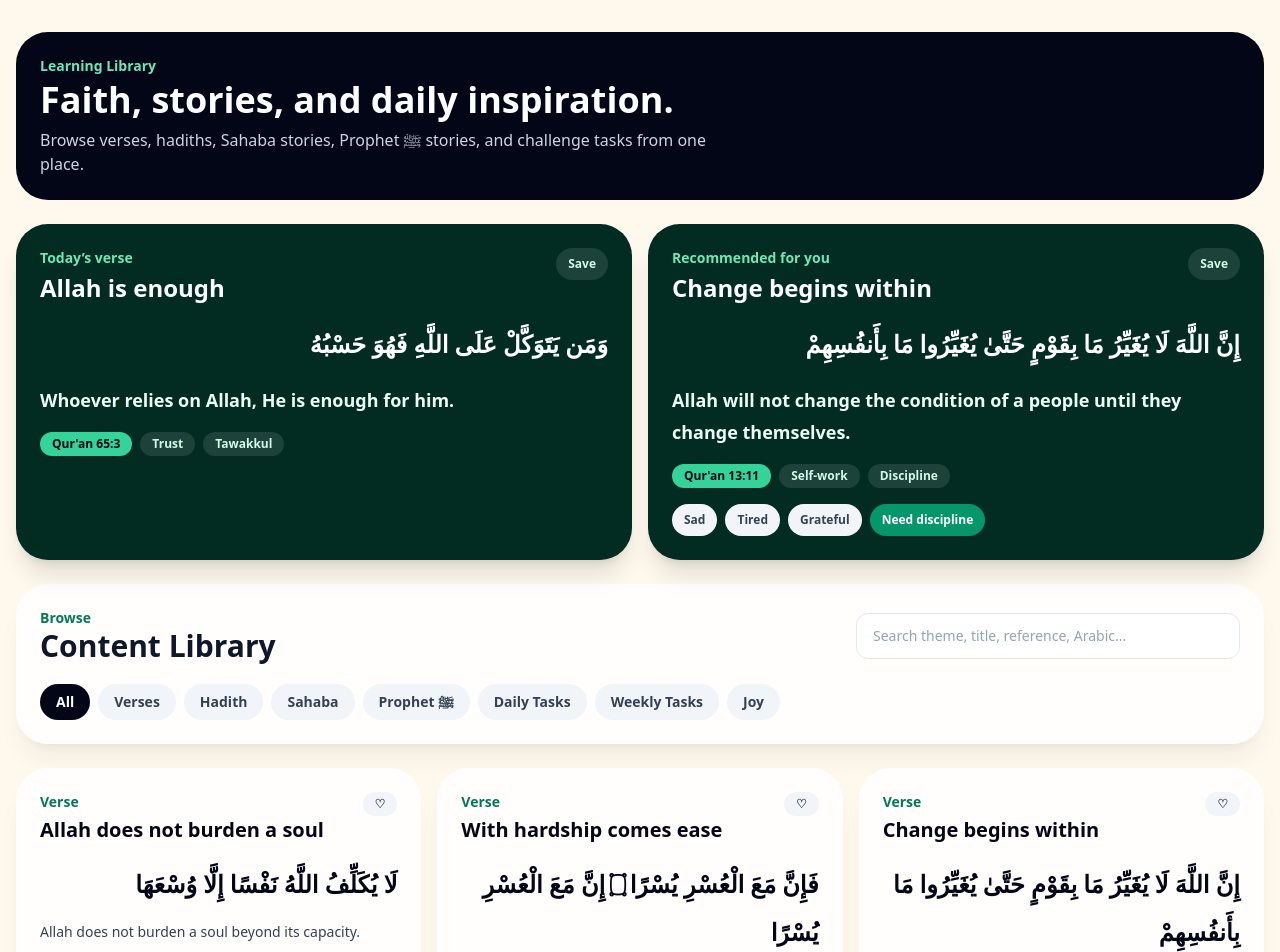
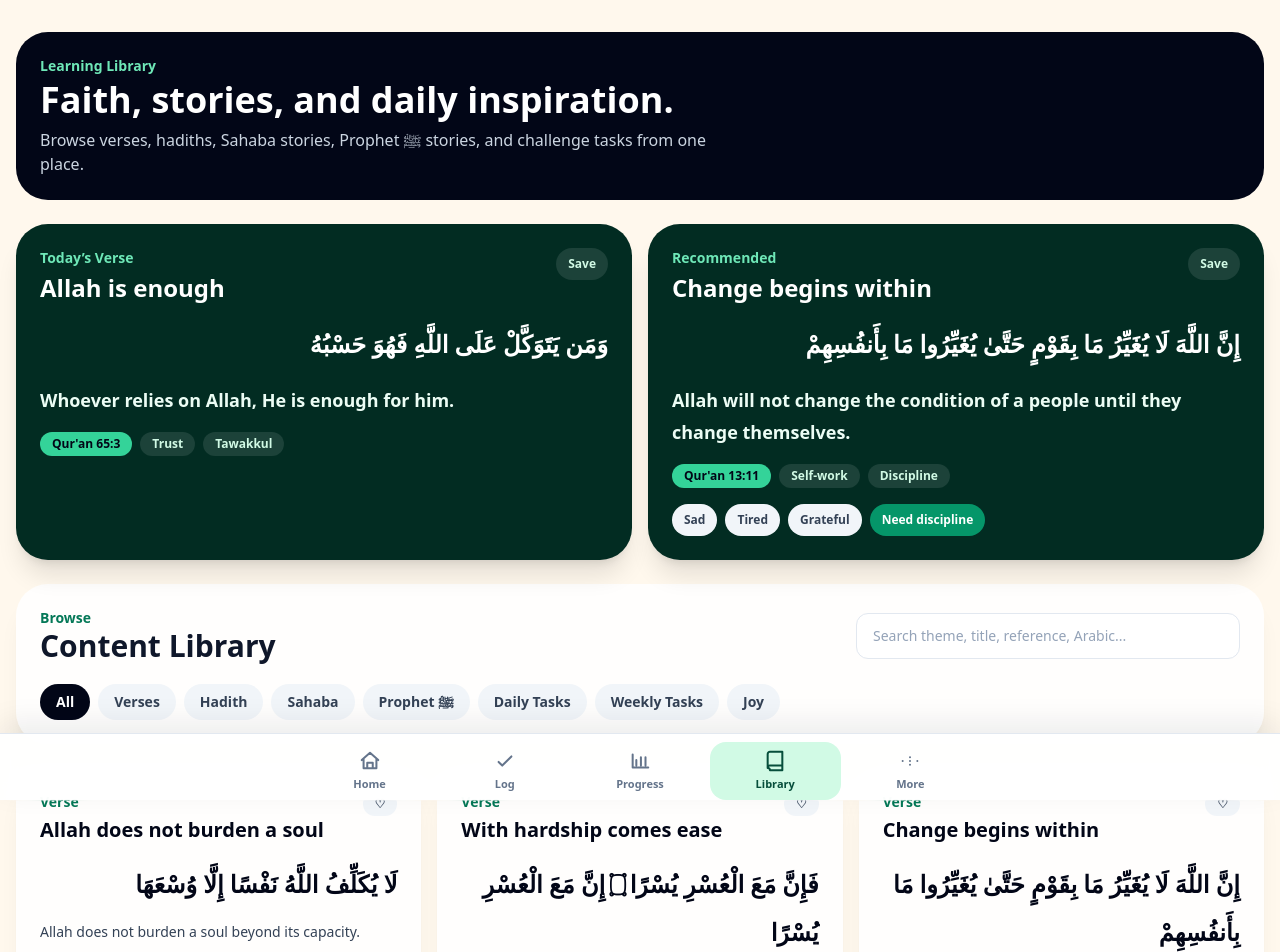
Before and after one commit to hxhhxxs/The-Challenge-, a Next.js app: page /learning in a window 1280 px wide. Shown: the top 952 px of the page. Built offline with nearby package versions, Linux system fonts and the light colour scheme.

Commit message:
Clean learning library labels and add nav

```diff
--- a/app/learning/page.tsx
+++ b/app/learning/page.tsx
@@ -1,7 +1,7 @@
 "use client";
 
-import Link from "next/link";
 import { useMemo, useState } from "react";
+import { BottomNav } from "@/components/BottomNav";
 import { cardClass, pageBg } from "@/lib/challenge-ui";
 import { getDailyLearningItem, getRecommendedLearningItem, learningItems, type LearningItem } from "@/lib/content-library";
 
@@ -31,18 +31,13 @@ export default function LearningPage() {
   const daily = getDailyLearningItem();
   const recommended = getRecommendedLearningItem(mood);
 
-  const visibleItems = useMemo(() => {
-    return learningItems.filter((item) => {
-      const matchesType = filter === "all" || item.type === filter;
-      const text = `${item.title} ${item.shortText} ${item.arabicText || ""} ${item.reference || ""} ${item.themes.join(" ")}`.toLowerCase();
-      const matchesQuery = !query.trim() || text.includes(query.toLowerCase());
-      return matchesType && matchesQuery;
-    });
-  }, [filter, query]);
+  const visibleItems = useMemo(() => learningItems.filter((item) => {
+    const matchesType = filter === "all" || item.type === filter;
+    const text = `${item.title} ${item.shortText} ${item.arabicText || ""} ${item.reference || ""} ${item.themes.join(" ")}`.toLowerCase();
+    return matchesType && (!query.trim() || text.includes(query.toLowerCase()));
+  }), [filter, query]);
 
-  function toggleSave(id: string) {
-    setSaved((current) => current.includes(id) ? current.filter((x) => x !== id) : [...current, id]);
-  }
+  function toggleSave(id: string) { setSaved((current) => current.includes(id) ? current.filter((x) => x !== id) : [...current, id]); }
 
   return (
     <main className={pageBg}>
@@ -54,108 +49,25 @@ export default function LearningPage() {
         </section>
 
         <section className="grid gap-4 lg:grid-cols-2">
-          <FeatureCard title="Today’s verse" item={daily} saved={saved.includes(daily.id)} onSave={() => toggleSave(daily.id)} />
-          <FeatureCard title="Recommended for you" item={recommended} saved={saved.includes(recommended.id)} onSave={() => toggleSave(recommended.id)}>
-            <div className="mt-4 flex flex-wrap gap-2">
-              {moodOptions.map((option) => (
-                <button key={option.value} onClick={() => setMood(option.value)} className={`rounded-full px-3 py-2 text-xs font-black ${mood === option.value ? "bg-emerald-600 text-white" : "bg-slate-100 text-slate-700"}`}>{option.label}</button>
-              ))}
-            </div>
+          <FeatureCard title="Today’s Verse" item={daily} saved={saved.includes(daily.id)} onSave={() => toggleSave(daily.id)} />
+          <FeatureCard title="Recommended" item={recommended} saved={saved.includes(recommended.id)} onSave={() => toggleSave(recommended.id)}>
+            <div className="mt-4 flex flex-wrap gap-2">{moodOptions.map((option) => <button key={option.value} onClick={() => setMood(option.value)} className={`rounded-full px-3 py-2 text-xs font-black ${mood === option.value ? "bg-emerald-600 text-white" : "bg-slate-100 text-slate-700"}`}>{option.label}</button>)}</div>
           </FeatureCard>
         </section>
 
         <section className={cardClass}>
-          <div className="flex flex-col gap-4 lg:flex-row lg:items-center lg:justify-between">
-            <div>
-              <p className="text-sm font-black text-emerald-700">Browse</p>
-              <h2 className="text-3xl font-black">Content Library</h2>
-            </div>
-            <input value={query} onChange={(e) => setQuery(e.target.value)} placeholder="Search theme, title, reference, Arabic..." className="w-full rounded-xl border border-slate-200 bg-white px-4 py-3 text-sm outline-none placeholder:text-slate-400 focus:border-emerald-600 lg:max-w-sm" />
-          </div>
-          <div className="mt-5 flex flex-wrap gap-2">
-            {filters.map((item) => (
-              <button key={item.value} onClick={() => setFilter(item.value)} className={`rounded-full px-4 py-2 text-sm font-black ${filter === item.value ? "bg-slate-950 text-white" : "bg-slate-100 text-slate-700"}`}>{item.label}</button>
-            ))}
-          </div>
+          <div className="flex flex-col gap-4 lg:flex-row lg:items-center lg:justify-between"><div><p className="text-sm font-black text-emerald-700">Browse</p><h2 className="text-3xl font-black">Content Library</h2></div><input value={query} onChange={(e) => setQuery(e.target.value)} placeholder="Search theme, title, reference, Arabic..." className="w-full rounded-xl border border-slate-200 bg-white px-4 py-3 text-sm outline-none placeholder:text-slate-400 focus:border-emerald-600 lg:max-w-sm" /></div>
+          <div className="mt-5 flex flex-wrap gap-2">{filters.map((item) => <button key={item.value} onClick={() => setFilter(item.value)} className={`rounded-full px-4 py-2 text-sm font-black ${filter === item.value ? "bg-slate-950 text-white" : "bg-slate-100 text-slate-700"}`}>{item.label}</button>)}</div>
         </section>
 
-        <section className="grid gap-4 md:grid-cols-2 lg:grid-cols-3">
-          {visibleItems.map((item) => (
-            <LearningCard key={item.id} item={item} saved={saved.includes(item.id)} onSave={() => toggleSave(item.id)} />
-          ))}
-        </section>
-
-        <section className="rounded-[2rem] bg-emerald-100 p-5 text-emerald-950">
-          <p className="font-black">Arabic restored</p>
-          <p className="mt-1 text-sm font-semibold">Qur’an and hadith cards now show Arabic text above the English meaning.</p>
-        </section>
-
-        <div className="flex flex-wrap gap-3">
-          <Link href="/dashboard" className="rounded-full bg-slate-950 px-5 py-3 font-black text-white">Back to dashboard</Link>
-          <Link href="/tools" className="rounded-full bg-emerald-600 px-5 py-3 font-black text-white">Tools</Link>
-        </div>
+        <section className="grid gap-4 md:grid-cols-2 lg:grid-cols-3">{visibleItems.map((item) => <LearningCard key={item.id} item={item} saved={saved.includes(item.id)} onSave={() => toggleSave(item.id)} />)}</section>
       </div>
+      <BottomNav />
     </main>
   );
 }
 
-function ArabicBlock({ text, dark = false }: { text?: string; dark?: boolean }) {
-  if (!text) return null;
-  return <p dir="rtl" className={`mt-4 text-right text-2xl font-black leading-loose ${dark ? "text-white" : "text-slate-950"}`}>{text}</p>;
-}
-
-function FeatureCard({ title, item, saved, onSave, children }: { title: string; item: LearningItem; saved: boolean; onSave: () => void; children?: React.ReactNode }) {
-  return (
-    <section className="rounded-[2rem] bg-emerald-950 p-6 text-white shadow-xl">
-      <div className="flex items-start justify-between gap-4">
-        <div>
-          <p className="text-sm font-black text-emerald-300">{title}</p>
-          <h2 className="mt-1 text-2xl font-black">{item.title}</h2>
-        </div>
-        <button onClick={onSave} className="rounded-full bg-white/10 px-3 py-2 text-xs font-black text-emerald-100">{saved ? "Saved" : "Save"}</button>
-      </div>
-      <ArabicBlock text={item.arabicText} dark />
-      <p className="mt-4 text-lg font-semibold leading-8 text-emerald-50">{item.shortText}</p>
-      {item.fullText && <p className="mt-3 text-sm leading-6 text-emerald-100">{item.fullText}</p>}
-      <div className="mt-4 flex flex-wrap gap-2">
-        {item.reference && <span className="rounded-full bg-emerald-400 px-3 py-1 text-xs font-black text-slate-950">{item.reference}</span>}
-        {item.themes.map((theme) => <span key={theme} className="rounded-full bg-white/10 px-3 py-1 text-xs font-black text-emerald-100">{theme}</span>)}
-      </div>
-      {children}
-    </section>
-  );
-}
-
-function LearningCard({ item, saved, onSave }: { item: LearningItem; saved: boolean; onSave: () => void }) {
-  return (
-    <article className={cardClass}>
-      <div className="flex items-start justify-between gap-4">
-        <div>
-          <p className="text-sm font-black text-emerald-700">{prettyType(item.type)}</p>
-          <h3 className="mt-1 text-xl font-black text-slate-950">{item.title}</h3>
-        </div>
-        <button onClick={onSave} className={`rounded-full px-3 py-1 text-xs font-black ${saved ? "bg-emerald-600 text-white" : "bg-slate-100 text-slate-600"}`}>{saved ? "Saved" : "♡"}</button>
-      </div>
-      <ArabicBlock text={item.arabicText} />
-      <p className="mt-3 text-sm leading-6 text-slate-700">{item.shortText}</p>
-      {item.fullText && <details className="mt-3"><summary className="cursor-pointer text-sm font-black text-emerald-700">Read more</summary><p className="mt-2 text-sm leading-6 text-slate-600">{item.fullText}</p></details>}
-      <div className="mt-4 flex flex-wrap gap-2">
-        {item.reference && <span className="rounded-full bg-slate-100 px-3 py-1 text-xs font-black text-slate-600">{item.reference}</span>}
-        {item.themes.slice(0, 2).map((theme) => <span key={theme} className="rounded-full bg-emerald-50 px-3 py-1 text-xs font-black text-emerald-700">{theme}</span>)}
-      </div>
-    </article>
-  );
-}
-
-function prettyType(type: LearningItem["type"]) {
-  const names: Record<LearningItem["type"], string> = {
-    verse: "Verse",
-    hadith: "Hadith",
-    sahaba_story: "Sahaba Story",
-    prophet_story: "Prophet ﷺ Story",
-    daily_task: "Daily Task",
-    weekly_task: "Weekly Task",
-    joy_task: "Joy Task",
-  };
-  return names[type];
-}
+function ArabicBlock({ text, dark = false }: { text?: string; dark?: boolean }) { if (!text) return null; return <p dir="rtl" className={`mt-4 text-right text-2xl font-black leading-loose ${dark ? "text-white" : "text-slate-950"}`}>{text}</p>; }
+function FeatureCard({ title, item, saved, onSave, children }: { title: string; item: LearningItem; saved: boolean; onSave: () => void; children?: React.ReactNode }) { return <section className="rounded-[2rem] bg-emerald-950 p-6 text-white shadow-xl"><div className="flex items-start justify-between gap-4"><div><p className="text-sm font-black text-emerald-300">{title}</p><h2 className="mt-1 text-2xl font-black">{item.title}</h2></div><button onClick={onSave} className="rounded-full bg-white/10 px-3 py-2 text-xs font-black text-emerald-100">{saved ? "Saved" : "Save"}</button></div><ArabicBlock text={item.arabicText} dark /><p className="mt-4 text-lg font-semibold leading-8 text-emerald-50">{item.shortText}</p>{item.fullText && <p className="mt-3 text-sm leading-6 text-emerald-100">{item.fullText}</p>}<div className="mt-4 flex flex-wrap gap-2">{item.reference && <span className="rounded-full bg-emerald-400 px-3 py-1 text-xs font-black text-slate-950">{item.reference}</span>}{item.themes.map((theme) => <span key={theme} className="rounded-full bg-white/10 px-3 py-1 text-xs font-black text-emerald-100">{theme}</span>)}</div>{children}</section>; }
+function LearningCard({ item, saved, onSave }: { item: LearningItem; saved: boolean; onSave: () => void }) { return <article className={cardClass}><div className="flex items-start justify-between gap-4"><div><p className="text-sm font-black text-emerald-700">{prettyType(item.type)}</p><h3 className="mt-1 text-xl font-black text-slate-950">{item.title}</h3></div><button onClick={onSave} className={`rounded-full px-3 py-1 text-xs font-black ${saved ? "bg-emerald-600 text-white" : "bg-slate-100 text-slate-600"}`}>{saved ? "Saved" : "♡"}</button></div><ArabicBlock text={item.arabicText} /><p className="mt-3 text-sm leading-6 text-slate-700">{item.shortText}</p>{item.fullText && <details className="mt-3"><summary className="cursor-pointer text-sm font-black text-emerald-700">Read more</summary><p className="mt-2 text-sm leading-6 text-slate-600">{item.fullText}</p></details>}<div className="mt-4 flex flex-wrap gap-2">{item.reference && <span className="rounded-full bg-slate-100 px-3 py-1 text-xs font-black text-slate-600">{item.reference}</span>}{item.themes.slice(0, 2).map((theme) => <span key={theme} className="rounded-full bg-emerald-50 px-3 py-1 text-xs font-black text-emerald-700">{theme}</span>)}</div></article>; }
+function prettyType(type: LearningItem["type"]) { const names: Record<LearningItem["type"], string> = { verse: "Verse", hadith: "Hadith", sahaba_story: "Sahaba Story", prophet_story: "Prophet ﷺ Story", daily_task: "Daily Task", weekly_task: "Weekly Task", joy_task: "Joy Task" }; return names[type]; }
```
